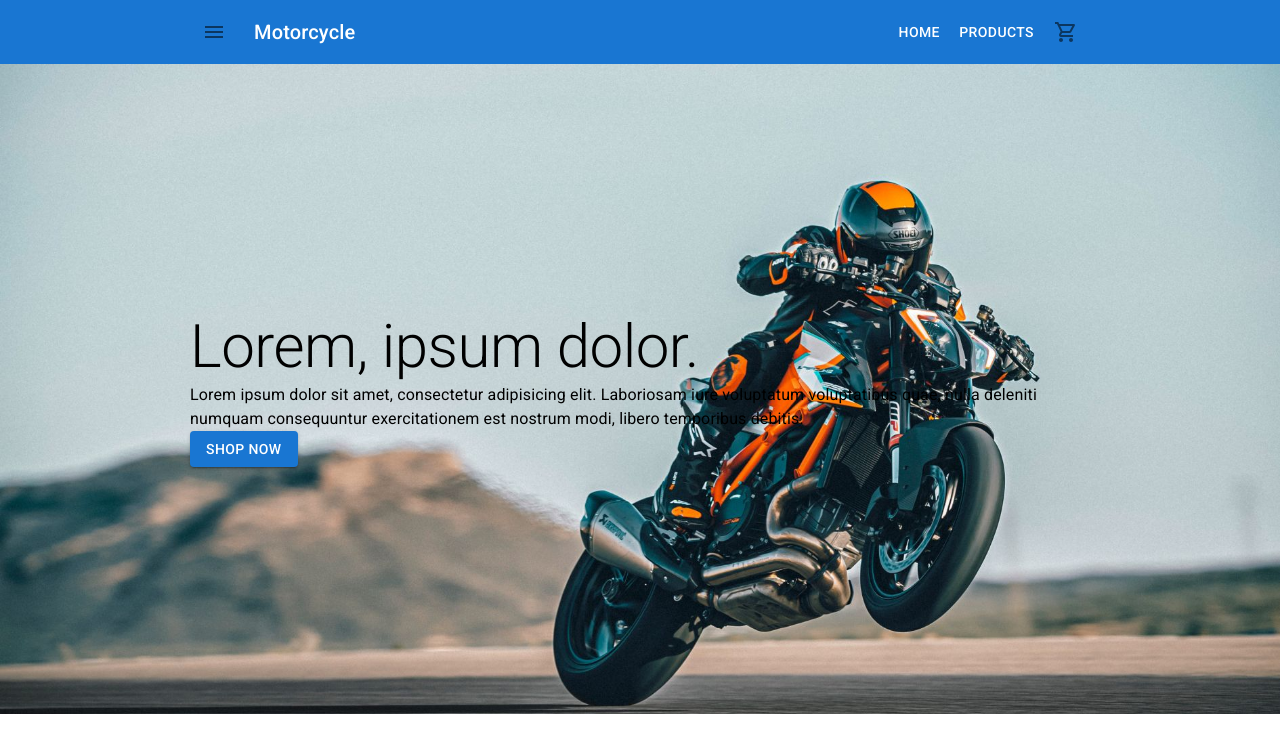
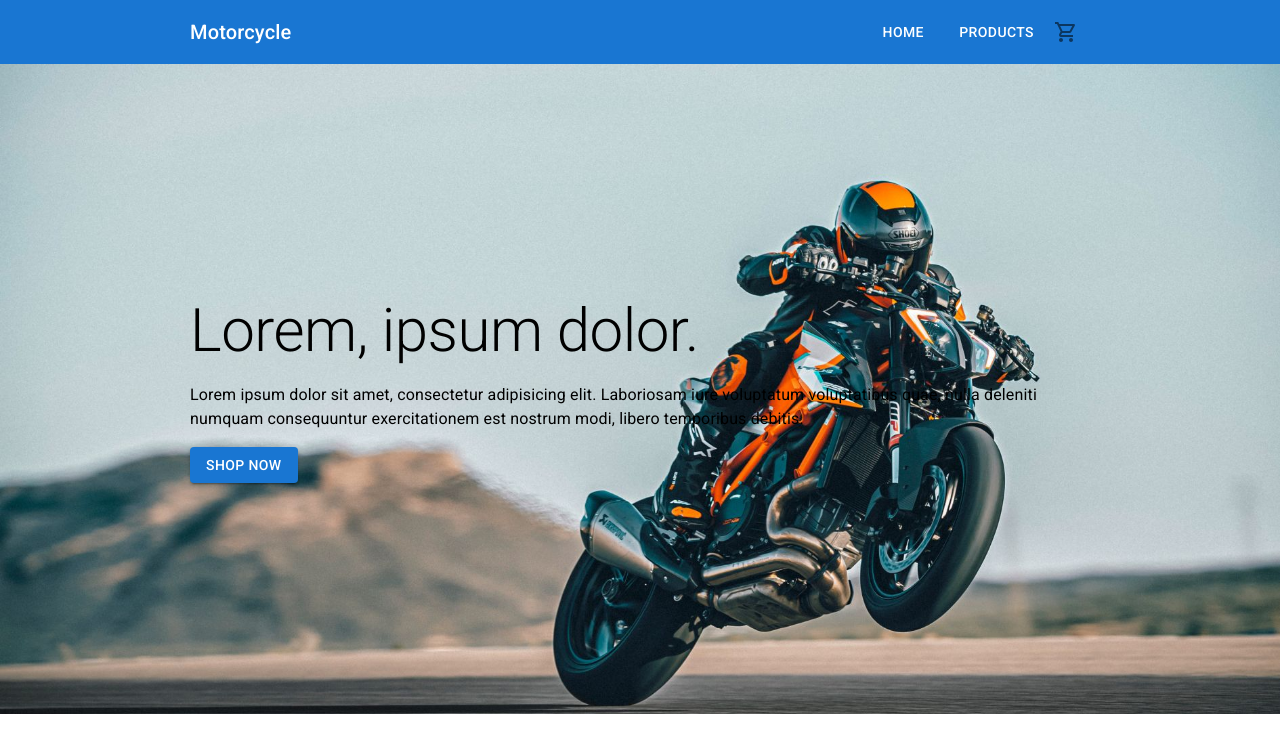
Before and after one commit to khaizter/motorcycle-ecommerce, a React (Create React App) app: page / in a window 1280 px wide. Shown: the top 752 px of the page. Built offline with nearby package versions, Linux system fonts and the light colour scheme.

Commit message:
Added Sidemenu

```diff
--- a/src/common/navigation/index.tsx
+++ b/src/common/navigation/index.tsx
@@ -1,9 +1,25 @@
-import React from 'react';
+import React, { useState } from 'react';
 
 import NavigationBar from './navigation-bar';
+import NavigationMenu from './navigation-menu';
 
 const Navigation: React.FC = () => {
-  return <NavigationBar />;
+  const [showMenu, setShowMenu] = useState<boolean>(false);
+
+  const openMenuHandler = () => {
+    setShowMenu(true);
+  };
+
+  const closeMenuHandler = () => {
+    setShowMenu(false);
+  };
+
+  return (
+    <>
+      <NavigationBar menuHandler={openMenuHandler} />
+      <NavigationMenu open={showMenu} onClose={closeMenuHandler} />
+    </>
+  );
 };
 
 export default Navigation;
--- a/src/common/navigation/navigation-bar/index.tsx
+++ b/src/common/navigation/navigation-bar/index.tsx
@@ -8,27 +8,39 @@ import Button from '@mui/material/Button';
 import IconButton from '@mui/material/IconButton';
 import MenuIcon from '@mui/icons-material/Menu';
 import ShoppingCartOutlinedIcon from '@mui/icons-material/ShoppingCartOutlined';
-import Link from '@mui/material/Link';
+import Stack from '@mui/material/Stack';
 
 // Routing
 import { Link as RouterLink } from 'react-router-dom';
 
-const NavigationBar: React.FC = () => {
+interface propType {
+  menuHandler: () => void;
+}
+
+const NavigationBar: React.FC<propType> = props => {
   return (
     <AppBar position='static'>
       <Toolbar disableGutters sx={{ flexGrow: 1, maxWidth: 'var(--horizontal-wrapper)', width: '100%', mx: 'auto' }}>
-        <IconButton size='large' aria-label='menu' sx={{ mr: 2 }}>
+        <IconButton
+          size='large'
+          aria-label='menu'
+          sx={{ display: { xs: 'flex', md: 'none' }, mr: 2 }}
+          onClick={props.menuHandler}
+        >
           <MenuIcon />
         </IconButton>
         <Typography variant='h6' sx={{ flexGrow: 1 }}>
           Motorcycle
         </Typography>
+        <Stack direction='row' spacing={2} sx={{ display: { xs: 'none', md: 'flex' } }}>
           <Button component={RouterLink} color='inherit' to='/'>
             Home
           </Button>
           <Button component={RouterLink} color='inherit' to='/products'>
             Products
           </Button>
+        </Stack>
+
         <IconButton size='large' aria-label='cart'>
           <ShoppingCartOutlinedIcon />
         </IconButton>
--- a/src/common/navigation/navigation-menu/index.tsx
+++ b/src/common/navigation/navigation-menu/index.tsx
@@ -1,7 +1,35 @@
 import React from 'react';
 
-const NavigationMenu: React.FC = () => {
-  return <div>NavigationMenu</div>;
+import Drawer from '@mui/material/Drawer';
+import { Box, List, ListItem, ListItemButton, ListItemText } from '@mui/material';
+
+// Routing
+import { Link as RouterLink } from 'react-router-dom';
+
+interface propType {
+  open: boolean;
+  onClose: () => void;
+}
+
+const NavigationMenu: React.FC<propType> = props => {
+  return (
+    <Drawer anchor='left' open={props.open} onClose={props.onClose}>
+      <Box sx={{ minWidth: '250px' }}>
+        <List>
+          <ListItem>
+            <ListItemButton component={RouterLink} to='/' onClick={props.onClose}>
+              <ListItemText primary='Home' />
+            </ListItemButton>
+          </ListItem>
+          <ListItem>
+            <ListItemButton component={RouterLink} to='/products' onClick={props.onClose}>
+              <ListItemText primary='Products' />
+            </ListItemButton>
+          </ListItem>
+        </List>
+      </Box>
+    </Drawer>
+  );
 };
 
 export default NavigationMenu;
--- a/src/pages/home/index.tsx
+++ b/src/pages/home/index.tsx
@@ -1,8 +1,12 @@
 import React from 'react';
 
 import Box from '@mui/material/Box';
+import Stack from '@mui/material/Stack';
 import Button from '@mui/material/Button';
 import Typography from '@mui/material/Typography';
+
+// Routing
+import { Link as RouterLink } from 'react-router-dom';
 
 const Home: React.FC = () => {
   return (
@@ -18,10 +22,12 @@ const Home: React.FC = () => {
           alignItems: 'center'
         }}
       >
-        <Box
+        <Stack
           sx={{
-            maxWidth: 'var(--horizontal-wrapper)'
+            maxWidth: 'var(--horizontal-wrapper)',
+            alignItems: 'flex-start'
           }}
+          spacing={2}
         >
           <Typography variant='h2' component='h1'>
             Lorem, ipsum dolor.
@@ -30,10 +36,10 @@ const Home: React.FC = () => {
             Lorem ipsum dolor sit amet, consectetur adipisicing elit. Laboriosam iure voluptatum voluptatibus quae,
             nulla deleniti numquam consequuntur exercitationem est nostrum modi, libero temporibus debitis.
           </Typography>
-          <Button variant='contained' color='primary'>
+          <Button component={RouterLink} to='/products' variant='contained' color='primary'>
             Shop Now
           </Button>
-        </Box>
+        </Stack>
       </Box>
     </Box>
   );
```
Lines whose indentation alone changed are shown as unchanged.
